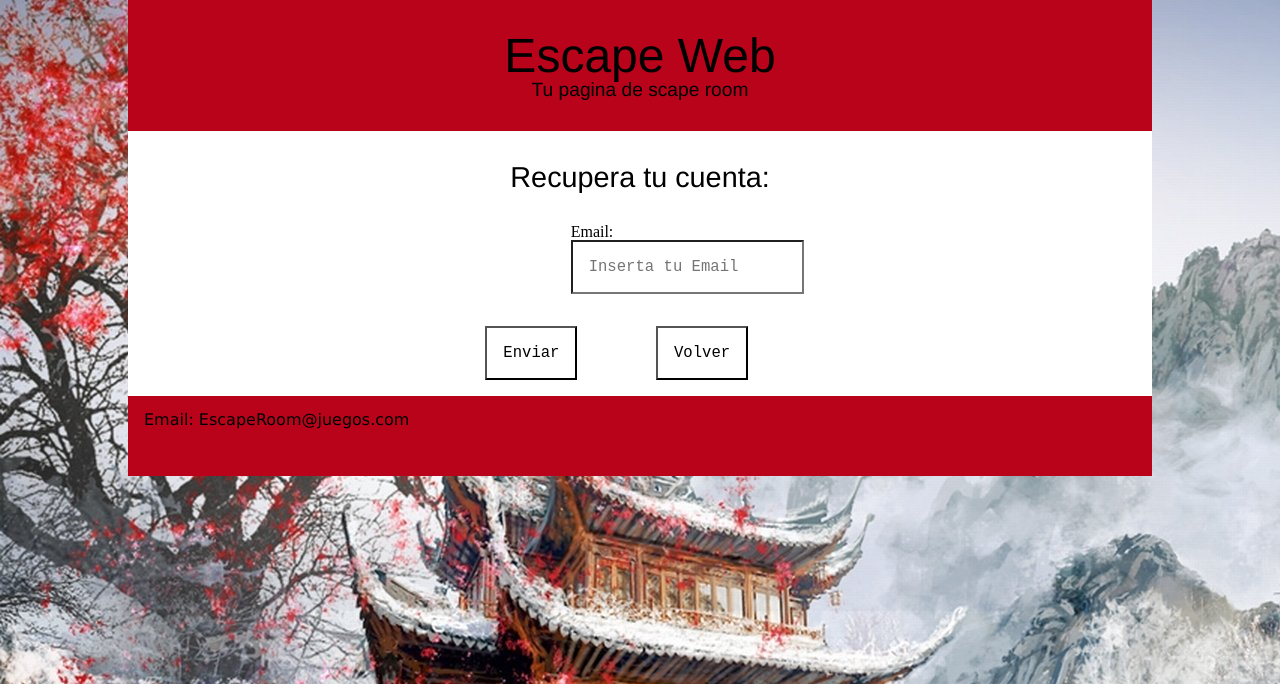
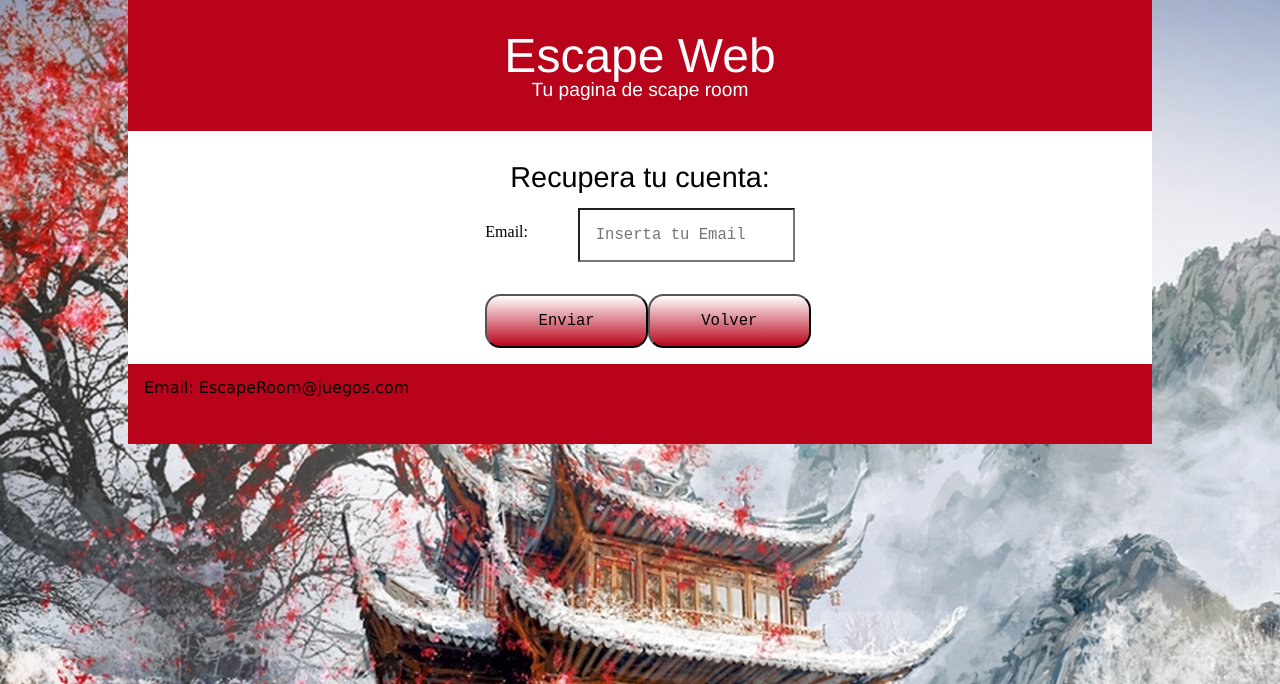
Before and after one commit to LauraMR97/Desafio1, a PHP site: page /Correo/password.php in a window 1280 px wide. Shown: the top 684 px of the page. Run offline with PHP 8.4, Linux system fonts and the light colour scheme; some libraries are stand-ins or nearby versions.

Commit message:
Commit Cambios Dev

```diff
--- a/Administracion/GestionPreguntas.php
+++ b/Administracion/GestionPreguntas.php
@@ -70,7 +70,7 @@
                     </div>
 
                     <div class="l-col-2 m-col-2 s-col-2">
-                        <button type="submit" name='ADD'><img src="../ICONOS/add.png" class="tamaño"></button>
+                        <button type="submit" name='ADD'><img src="../ICONOS/addPregunta.png" class="tamaño"></button>
                     </div>
 
 
@@ -136,7 +136,7 @@
                     </div>
 
                     <div class="l-col-2 m-col-2 s-col-2">
-                        <button type="submit" name='ADD' disabled><img src="../ICONOS/add.png" class="tamaño"></button>
+                        <button type="submit" name='ADD' disabled><img src="../ICONOS/addPregunta.png" class="tamaño"></button>
                     </div>
 
 
--- a/Base_de_datos/Conexion.php
+++ b/Base_de_datos/Conexion.php
@@ -1,7 +1,7 @@
 <?php
 include_once "Parametros.php";
 include_once "bitacora.php";
-include_once "Pregunta.php";
+include_once "../Objetos/Pregunta.php";
 class Conexion
 {
 
--- a/CSS/_botones.scss
+++ b/CSS/_botones.scss
@@ -13,7 +13,7 @@ input[type="button"] {
         font-size: 1rem;
         box-sizing: border-box;
         border-radius: 1em 1em 1em 1em;
-        border: 1px solid #eb94d0;
+        border: 1px solid $primario2;
         background-image: linear-gradient(to bottom, $primario2, $terciario2);
         &:hover {
             background-image: linear-gradient(to bottom, $primarioE2, $terciario2);
--- a/CSS/_colores.scss
+++ b/CSS/_colores.scss
@@ -23,9 +23,11 @@ $cuartoE: #8016be;
 $primario2:#b8031b;
 $secundario2:#ffffff;
 $terciario2: rgb(2, 2, 2);
+$titulo: #ffffff;
 
 /*-----------------------Colores Principales Encendidos-------------------------------------*/
 
 $primarioE2:#e96375;
 $secundarioE2:#fff;
 $terciarioE2: rgba(0, 0, 0, 0.144);
+$cuartoE: rgba(77, 80, 90, 0.719);
--- a/CSS/_componentes.scss
+++ b/CSS/_componentes.scss
@@ -55,6 +55,7 @@ header {
     }
     &.oriental {
         background-color: $primario2;
+        color: $titulo;
         padding: 2rem;
         text-align: center;
     }
--- a/CSS/general.css
+++ b/CSS/general.css
@@ -144,166 +144,206 @@ table {
 /*-----------------------Rejillas Mixin-------------------------------------*/
 @media only screen and (max-width: 2000px) {
   .xl-col-1 {
-    width: 8.33333%;
+    width: 8.3333333333%;
   }
+
   .xl-col-2 {
-    width: 16.66667%;
+    width: 16.6666666667%;
   }
+
   .xl-col-3 {
     width: 25%;
   }
+
   .xl-col-4 {
-    width: 33.33333%;
+    width: 33.3333333333%;
   }
+
   .xl-col-5 {
-    width: 41.66667%;
+    width: 41.6666666667%;
   }
+
   .xl-col-6 {
     width: 50%;
   }
+
   .xl-col-7 {
-    width: 58.33333%;
+    width: 58.3333333333%;
   }
+
   .xl-col-8 {
-    width: 66.66667%;
+    width: 66.6666666667%;
   }
+
   .xl-col-9 {
     width: 75%;
   }
+
   .xl-col-10 {
-    width: 83.33333%;
+    width: 83.3333333333%;
   }
+
   .xl-col-11 {
-    width: 91.66667%;
+    width: 91.6666666667%;
   }
+
   .xl-col-12 {
     width: 100%;
   }
 }
-
 @media only screen and (max-width: 1280px) {
   .l-col-1 {
-    width: 8.33333%;
+    width: 8.3333333333%;
   }
+
   .l-col-2 {
-    width: 16.66667%;
+    width: 16.6666666667%;
   }
+
   .l-col-3 {
     width: 25%;
   }
+
   .l-col-4 {
-    width: 33.33333%;
+    width: 33.3333333333%;
   }
+
   .l-col-5 {
-    width: 41.66667%;
+    width: 41.6666666667%;
   }
+
   .l-col-6 {
     width: 50%;
   }
+
   .l-col-7 {
-    width: 58.33333%;
+    width: 58.3333333333%;
   }
+
   .l-col-8 {
-    width: 66.66667%;
+    width: 66.6666666667%;
   }
+
   .l-col-9 {
     width: 75%;
   }
+
   .l-col-10 {
-    width: 83.33333%;
+    width: 83.3333333333%;
   }
+
   .l-col-11 {
-    width: 91.66667%;
+    width: 91.6666666667%;
   }
+
   .l-col-12 {
     width: 100%;
   }
 }
-
 @media only screen and (max-width: 768px) {
   .m-col-1 {
-    width: 8.33333%;
+    width: 8.3333333333%;
   }
+
   .m-col-2 {
-    width: 16.66667%;
+    width: 16.6666666667%;
   }
+
   .m-col-3 {
     width: 25%;
   }
+
   .m-col-4 {
-    width: 33.33333%;
+    width: 33.3333333333%;
   }
+
   .m-col-5 {
-    width: 41.66667%;
+    width: 41.6666666667%;
   }
+
   .m-col-6 {
     width: 50%;
   }
+
   .m-col-7 {
-    width: 58.33333%;
+    width: 58.3333333333%;
   }
+
   .m-col-8 {
-    width: 66.66667%;
+    width: 66.6666666667%;
   }
+
   .m-col-9 {
     width: 75%;
   }
+
   .m-col-10 {
-    width: 83.33333%;
+    width: 83.3333333333%;
   }
+
   .m-col-11 {
-    width: 91.66667%;
+    width: 91.6666666667%;
   }
+
   .m-col-12 {
     width: 100%;
   }
 }
-
 @media only screen and (max-width: 480px) {
   .s-col-1 {
-    width: 8.33333%;
+    width: 8.3333333333%;
   }
+
   .s-col-2 {
-    width: 16.66667%;
+    width: 16.6666666667%;
   }
+
   .s-col-3 {
     width: 25%;
   }
+
   .s-col-4 {
-    width: 33.33333%;
+    width: 33.3333333333%;
   }
+
   .s-col-5 {
-    width: 41.66667%;
+    width: 41.6666666667%;
   }
+
   .s-col-6 {
     width: 50%;
   }
+
   .s-col-7 {
-    width: 58.33333%;
+    width: 58.3333333333%;
   }
+
   .s-col-8 {
-    width: 66.66667%;
+    width: 66.6666666667%;
   }
+
   .s-col-9 {
     width: 75%;
   }
+
   .s-col-10 {
-    width: 83.33333%;
+    width: 83.3333333333%;
   }
+
   .s-col-11 {
-    width: 91.66667%;
+    width: 91.6666666667%;
   }
+
   .s-col-12 {
     width: 100%;
   }
 }
-
 .margen-1 {
-  margin-left: 8.33333%;
+  margin-left: 8.3333333333%;
 }
 
 .margen-2 {
-  margin-left: 16.66667%;
+  margin-left: 16.6666666667%;
 }
 
 .margen-3 {
@@ -311,11 +351,11 @@ table {
 }
 
 .margen-4 {
-  margin-left: 33.33333%;
+  margin-left: 33.3333333333%;
 }
 
 .margen-5 {
-  margin-left: 41.66667%;
+  margin-left: 41.6666666667%;
 }
 
 .margen-6 {
@@ -335,20 +375,19 @@ table {
 }
 
 .margen-10 {
-  margin-left: 83.33333%;
+  margin-left: 83.3333333333%;
 }
 
 .margen-11 {
-  margin-left: 91.66667%;
+  margin-left: 91.6666666667%;
 }
 
 .margen-12 {
   margin-left: 100%;
 }
 
-[class*="col-"] {
+[class*=col-] {
   float: left;
-  -webkit-box-sizing: border-box;
   box-sizing: border-box;
   padding: 1em;
 }
@@ -588,9 +617,9 @@ header.gamer {
   color: #fff;
   text-align: center;
 }
-
 header.oriental {
   background-color: #b8031b;
+  color: #ffffff;
   padding: 2rem;
   text-align: center;
 }
@@ -747,29 +762,32 @@ form.gamer select {
   border-radius: 10px;
   padding: 16px;
 }
-
-form.gamer input[type="checkbox"],
-form.gamer input[type="radio"] {
+form.gamer input[type=checkbox],
+form.gamer input[type=radio] {
   display: inline;
 }
-
-form.oriental input[type="submit"],
-form.oriental input[type="button"] {
+form.oriental input[type=submit],
+form.oriental input[type=button] {
   background-color: #fff;
   color: #000000;
   font-family: monospace;
   font-size: 1.2em;
   margin: auto;
   padding: 16px;
+  border-radius: 1em 1em 1em 1em;
+  background-image: linear-gradient(to bottom, #ffffff, #b8031b);
 }
-
-form.oriental input[type="email"],
-form.oriental input[type="number"],
-form.oriental input[type="search"],
-form.oriental input[type="text"],
-form.oriental input[type="tel"],
-form.oriental input[type="url"],
-form.oriental input[type="password"],
+form.oriental input[type=submit]:hover,
+form.oriental input[type=button]:hover {
+  background-image: linear-gradient(to bottom, #e96375, #fff);
+}
+form.oriental input[type=email],
+form.oriental input[type=number],
+form.oriental input[type=search],
+form.oriental input[type=text],
+form.oriental input[type=tel],
+form.oriental input[type=url],
+form.oriental input[type=password],
 form.oriental textarea,
 form.oriental select {
   background-color: #fff;
--- a/Correo/password.php
+++ b/Correo/password.php
@@ -12,10 +12,10 @@
 </head>
 
 <body class="oriental">
-<main class="container oriental">
+    <main class="container oriental">
         <header class="row oriental">
-                <h1>Escape Web</h1>
-                <h4>Tu pagina de scape room</h4>
+            <h1>Escape Web</h1>
+            <h4>Tu pagina de scape room</h4>
             </div>
         </header>
 
@@ -26,21 +26,18 @@
             </div>
 
             <form action="../Base_de_datos/controlador.php" method="POST" class="oriental">
-            <input type="hidden" name="recaptcha_response" id="recaptchaResponse">
 
-                <div class="row">
-                    <div class="margen-5 l-col-3 m-col-3 s-col-3 separadoPequeño">
-                        <label>Email:</label>
-                        <input type="text" value="" name="correoDest" placeholder="Inserta tu Email" require>
+                <input type="hidden" name="recaptcha_response" id="recaptchaResponse">
+
+                <div class="row margen-4">
+                    <div class="row p-d-2">
+                        <label class="xl-col-2 l-col-2 m-col-2 s-col-2">Email:</label>
+                        <input class="xl-col-4 l-col-4 m-col-4 s-col-4" type="text" value="" name="correoDest" placeholder="Inserta tu Email" require>
                     </div>
-                </div>
 
-                <div class="row">
-                    <div class="margen-4 l-col-2 m-col-2 s-col-2 ">
-                        <input type="submit" value="Enviar" name="Enviar">
-                    </div>
-                    <div class="l-col-2 m-col-2 s-col-2 ">
-                        <input type="submit" value="Volver" name="CerrarSesion">
+                    <div class="row p-d-1 p-i-1">
+                        <input class="xl-col-3 l-col-3 m-col-3 s-col-3" type="submit" value="Enviar" name="Enviar">
+                        <input class="xl-col-3 l-col-3 m-col-3 s-col-3" type="submit" value="Volver" name="CerrarSesion">
                     </div>
                 </div>
             </form>
```
Also changed, not shown: other parts of CSS/general.css (+43 -72 lines), Base_de_datos/controlador.php (+4 -4 lines), CSS/_formulario.scss (+9 -0 lines), MENUS/ElegirRol.php (+7 -12 lines), MENUS/MenuEditor.php (+10 -14 lines), MENUS/menu.php (+13 -18 lines), 1 other file. Lines whose indentation alone changed are shown as unchanged.
